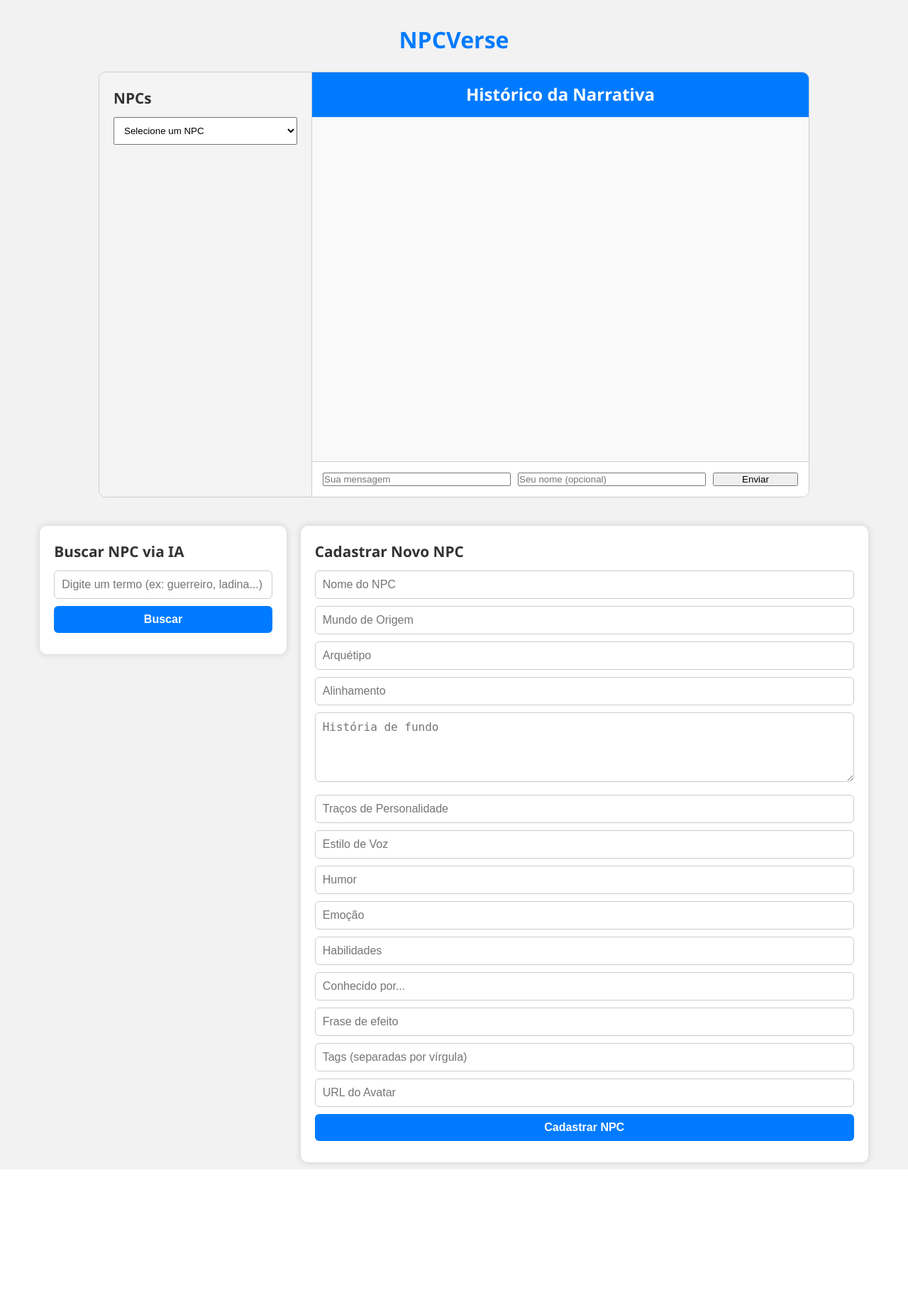
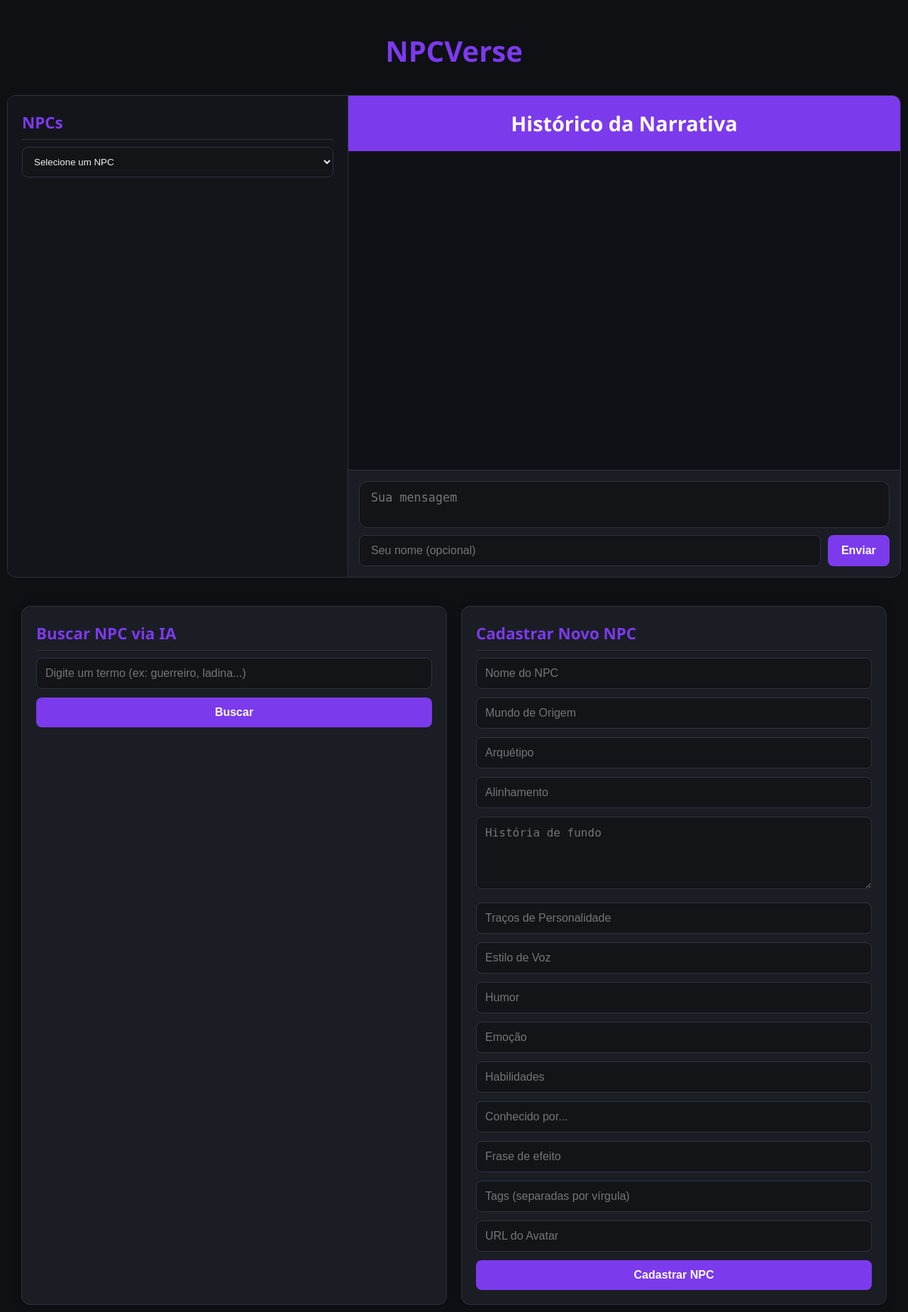
Before and after one commit to EduardoLazaroo/npc-verse, a Flask app: page / in a window 1280 px wide. Shown: the whole page at 71% size. Before the commit the page ends 1648 px from the top, so only its background shows below. Run offline with Flask 3, Linux system fonts and the light colour scheme; data that the repository does not hold is empty.

Commit message:
feat: informações do npc e estilização global

```diff
--- a/models/npcverse_model.py
+++ b/models/npcverse_model.py
@@ -91,7 +91,7 @@
         SELECT id, entry, created_at
         FROM story_log
         WHERE npc_name = %s
-        ORDER BY created_at DESC
+        ORDER BY created_at ASC
     """, (npc_name,))
     results = cursor.fetchall()
     cursor.close()
--- a/services/interaction_service.py
+++ b/services/interaction_service.py
@@ -1,5 +1,4 @@
 from models.npcverse_model import (
-    save_story_entry,
     get_npc_by_name,
     save_interaction,
     update_npc_emotion,
--- a/static/main.js
+++ b/static/main.js
@@ -129,8 +129,38 @@
   }
 }
 
-document.getElementById("npc-select").addEventListener("change", e => {
-  loadStoryLog(e.target.value);
-});
+document.getElementById('npc-select').addEventListener('change', async function () {
+    const npcName = this.value;
+
+    if (!npcName) return;
+
+    try {
+      const npc = await fetchJSON(`/npc/${encodeURIComponent(npcName)}`);
+
+      // Exibe a interface de NPC
+      document.getElementById("npc-display").style.display = "block";
+
+      document.getElementById("npc-name-display").textContent = npc.name;
+      document.getElementById("npc-avatar").src = npc.avatar_url;
+
+      document.getElementById("npc-origin").textContent = npc.origin_world || "";
+      document.getElementById("npc-archetype").textContent = npc.archetype || "";
+      document.getElementById("npc-alignment").textContent = npc.alignment || "";
+      document.getElementById("npc-traits").textContent = npc.personality_traits || "";
+      document.getElementById("npc-voice").textContent = npc.voice_style || "";
+      document.getElementById("npc-mood").textContent = npc.mood || "";
+      document.getElementById("npc-emotion").textContent = npc.emotion || "";
+      document.getElementById("npc-skills").textContent = npc.skills || "";
+      document.getElementById("npc-known").textContent = npc.known_for || "";
+      document.getElementById("npc-catchphrase").textContent = npc.catchphrase || "";
+      document.getElementById("npc-backstory").textContent = npc.backstory || "";
+      document.getElementById("npc-tags").textContent = Array.isArray(npc.tags) ? npc.tags.join(', ') : npc.tags || "";
+
+      loadStoryLog(npcName);
+    } catch (err) {
+      alert("Erro ao buscar dados do NPC: " + (err.error || JSON.stringify(err)));
+    }
+  });
+
 
 loadStoryLog();
--- a/static/style.css
+++ b/static/style.css
@@ -5,117 +5,196 @@
   box-sizing: border-box;
 }
 
+/* VARIÁVEIS GLOBAIS */
+:root {
+  --bg-main: #0e1014;
+  --bg-card: #1a1d23;
+  --border: #2d313b;
+  --text-primary: #f1f1f1;
+  --text-secondary: #a4a6ac;
+  --input-bg: #121418;
+  --input-border: #2e323d;
+  --highlight: #7c3aed;
+  --highlight-hover: #9f67ff;
+  --user-bubble: #2e3848;
+  --npc-bubble: #44325d;
+}
+
 /* GLOBAL */
 body {
-  font-family: 'Segoe UI', Tahoma, Geneva, Verdana, sans-serif;
-  background-color: #f2f2f2;
-  color: #333;
+  font-family: "Segoe UI", Tahoma, Geneva, Verdana, sans-serif;
+  background-color: var(--bg-main);
+  color: var(--text-primary);
   line-height: 1.6;
   padding: 10px;
 }
 
+/* HEADER */
 header.header {
   text-align: center;
-  padding: 20px 0;
+  padding: 30px 0;
 }
 
 .title {
-  font-size: 2rem;
-  color: #007BFF;
+  font-size: 2.5rem;
+  color: var(--highlight);
+  font-weight: bold;
 }
 
-.section-title {
-  margin-bottom: 10px;
-  font-size: 1.3rem;
-}
-
+/* LAYOUT PRINCIPAL */
 .main {
   display: flex;
   flex-direction: column;
   gap: 40px;
 }
 
-.component{
+.component {
   display: flex;
   flex-direction: row;
   gap: 20px;
   justify-content: center;
 }
 
+/* TÍTULOS DE SESSÃO */
+.section-title {
+  font-size: 1.4rem;
+  margin-bottom: 10px;
+  color: var(--highlight);
+  border-bottom: 1px solid var(--border);
+  padding-bottom: 5px;
+}
+
 /* FORMULÁRIOS */
 .form-section {
-  background: #fff;
+  background: var(--bg-card);
   padding: 20px;
-  border-radius: 10px;
-  box-shadow: 0 0 10px #ccc;
-  max-width: 800px;
+  border-radius: 12px;
+  box-shadow: 0 0 12px #00000050;
+  border: 1px solid var(--border);
+  width: 100%;
+  max-width: 600px;
 }
-
-.one{
-  height: min-content;
-}
-.two{}
 
 .form input,
 .form textarea,
-.form select,
+.form select {
+  width: 100%;
+  background-color: var(--input-bg);
+  border: 1px solid var(--input-border);
+  padding: 12px;
+  margin-bottom: 12px;
+  color: var(--text-primary);
+  border-radius: 8px;
+  font-size: 1rem;
+  transition: border 0.3s, box-shadow 0.3s;
+}
+
+.form input:focus,
+.form textarea:focus,
+.form select:focus {
+  border-color: var(--highlight);
+  box-shadow: 0 0 0 3px rgba(124, 58, 237, 0.2);
+  outline: none;
+}
+
+/* BOTÃO */
 .form button {
   width: 100%;
-  margin-bottom: 10px;
-  padding: 10px;
-  border-radius: 6px;
-  border: 1px solid #ccc;
+  padding: 12px;
+  border-radius: 8px;
+  background-color: var(--highlight);
+  border: none;
+  color: white;
+  font-weight: 600;
   font-size: 1rem;
-}
-
-.form button {
-  background-color: #007BFF;
-  color: white;
-  border: none;
-  font-weight: bold;
+  cursor: pointer;
   transition: background 0.3s;
 }
 
 .form button:hover {
-  background-color: #0056b3;
+  background-color: var(--highlight-hover);
 }
 
 /* CHAT */
 .chat-container {
   display: flex;
-  max-width: 1200px;
-  height: 75vh;
+  flex-direction: row;
+  width: 100%;
+  max-width: 1600px;
+  min-width: 320px;
+  height: 85vh;
   margin: 0 auto;
-  background: #fff;
-  border: 1px solid #ccc;
-  border-radius: 10px;
+  background: var(--bg-card);
+  border: 1px solid var(--border);
+  border-radius: 12px;
   overflow: hidden;
-  flex-direction: row;
 }
 
+/* Sidebar maior, com scroll */
 .sidebar {
-  width: 300px;
-  background: #f4f4f4;
+  flex: 1.3;
+  min-width: 480px;
+  max-width: 600px;
+  background: #13151b;
   padding: 20px;
-  border-right: 1px solid #ccc;
+  border-right: 1px solid var(--border);
+  overflow-y: auto;
 }
 
 .npc-select {
-  padding: 10px;
+  padding: 12px;
   width: 100%;
+  background-color: var(--input-bg);
+  color: var(--text-primary);
+  border: 1px solid var(--input-border);
+  border-radius: 8px;
+  margin-bottom: 20px;
 }
 
+.npc-display {
+  margin-top: 10px;
+}
+
+.npc-align {
+  display: flex !important;
+  align-items: center;
+  flex-direction: column;
+}
+
+.npc-avatar {
+  width: 100px;
+  height: 100px;
+  object-fit: cover;
+  border-radius: 50%;
+  margin-top: 5px;
+  border: 2px solid var(--highlight);
+}
+
+.npc-details label {
+  font-size: 0.9rem;
+  color: var(--text-secondary);
+}
+
+.npc-details {
+  max-height: 50vh;
+  overflow-y: auto;
+  padding-right: 10px;
+}
+
+/* CHATBOX */
 .chat-box {
-  width: 700px;
+  flex: 2.5;
   display: flex;
   flex-direction: column;
   justify-content: space-between;
+  min-width: 600px;
 }
 
 .chat-header {
-  background: #007bff;
+  background: var(--highlight);
   color: white;
-  padding: 12px;
+  padding: 16px;
+  font-size: 1.2rem;
   text-align: center;
 }
 
@@ -123,33 +202,82 @@
   flex: 1;
   overflow-y: auto;
   padding: 20px;
-  background: #f9f9f9;
+  background: #101117;
   list-style: none;
 }
 
+/* FORM DE MENSAGEM */
 .chat-input-form {
   display: flex;
-  flex-wrap: wrap;
+  flex-direction: column;
   gap: 10px;
   padding: 15px;
-  background: #fff;
-  border-top: 1px solid #ccc;
+  background: var(--bg-card);
+  border-top: 1px solid var(--border);
 }
 
-.chat-input-form input {
+.chat-input-form textarea {
   flex: 1;
-  min-width: 0;
+  resize: none;
+  min-height: 4rem;
+  max-height: 200px;
+  padding: 0.75rem 1rem;
+  border: 1px solid var(--input-border);
+  border-radius: 12px;
+  font-size: 1.05rem;
+  background-color: var(--input-bg);
+  color: var(--text-primary);
+  transition: border 0.2s, box-shadow 0.2s;
+  outline: none;
 }
 
-.chat-input-form button {
-  width: 120px;
+.chat-input-form textarea:focus {
+  border-color: var(--highlight);
+  box-shadow: 0 0 0 3px rgba(124, 58, 237, 0.2);
+}
+
+.input-actions {
+  display: flex;
+  justify-content: space-between;
+  gap: 10px;
+}
+
+.input-actions input {
+  flex: 1;
+  background-color: var(--input-bg);
+  border: 1px solid var(--input-border);
+  padding: 0.75rem 1rem;
+  border-radius: 8px;
+  color: var(--text-primary);
+  font-size: 1rem;
+  transition: border 0.3s, box-shadow 0.3s;
+}
+
+.input-actions input:focus {
+  border-color: var(--highlight);
+  box-shadow: 0 0 0 3px rgba(124, 58, 237, 0.2);
+  outline: none;
+}
+
+.input-actions button {
+  background-color: var(--highlight);
+  color: white;
+  font-weight: 600;
+  font-size: 1rem;
+  padding: 0.75rem 1.2rem;
+  border: none;
+  border-radius: 8px;
+  cursor: pointer;
+  transition: background 0.3s, transform 0.2s, box-shadow 0.2s;
+}
+
+.input-actions button:hover {
+  background-color: var(--highlight-hover);
+  transform: translateY(-2px);
+  box-shadow: 0 4px 8px rgba(124, 58, 237, 0.3);
 }
 
 /* MENSAGENS */
-.chat-message {
-  margin-bottom: 20px;
-}
-
 .chat-row {
   display: flex;
   align-items: flex-start;
@@ -170,21 +298,41 @@
   border-radius: 15px;
   font-size: 14px;
   line-height: 1.4;
-  box-shadow: 0 2px 6px rgba(0, 0, 0, 0.1);
+  box-shadow: 0 2px 6px rgba(0, 0, 0, 0.2);
+  color: var(--text-primary);
 }
 
 .bubble.user {
-  background-color: #d1e7dd;
+  background-color: var(--user-bubble);
   text-align: right;
 }
 
 .bubble.npc {
-  background-color: #f8d7da;
+  background-color: var(--npc-bubble);
   text-align: left;
 }
 
 .timestamp {
   font-size: 10px;
-  color: #888;
+  color: var(--text-secondary);
   margin-left: 8px;
 }
+
+@media (max-width: 1024px) {
+  .chat-container {
+    flex-direction: column;
+    height: auto;
+  }
+
+  .sidebar {
+    max-width: 100%;
+    min-width: unset;
+    border-right: none;
+    border-bottom: 1px solid var(--border);
+    height: auto;
+  }
+
+  .chat-box {
+    min-width: 100%;
+  }
+}
--- a/templates/index.html
+++ b/templates/index.html
@@ -22,6 +22,28 @@
             <option value="{{ npc.name }}">{{ npc.name }}</option>
           {% endfor %}
         </select>
+
+        <div class="npc-display" id="npc-display" style="display: none;">
+          <div class="npc-align">
+            <p id="npc-name-display"></p>
+            <img src="" alt="Avatar do NPC" class="npc-avatar" id="npc-avatar" />
+          </div>
+
+          <div id="npc-details" class="npc-details">
+            <label><strong>Mundo:</strong> <span id="npc-origin"></span></label><br>
+            <label><strong>Arquétipo:</strong> <span id="npc-archetype"></span></label><br>
+            <label><strong>Alinhamento:</strong> <span id="npc-alignment"></span></label><br>
+            <label><strong>Traços:</strong> <span id="npc-traits"></span></label><br>
+            <label><strong>Voz:</strong> <span id="npc-voice"></span></label><br>
+            <label><strong>Humor:</strong> <span id="npc-mood"></span></label><br>
+            <label><strong>Emoção:</strong> <span id="npc-emotion"></span></label><br>
+            <label><strong>Habilidades:</strong> <span id="npc-skills"></span></label><br>
+            <label><strong>Conhecido por:</strong> <span id="npc-known"></span></label><br>
+            <label><strong>Bordão:</strong> <span id="npc-catchphrase"></span></label><br>
+            <label><strong>História:</strong> <span id="npc-backstory"></span></label><br>
+            <label><strong>Tags:</strong> <span id="npc-tags"></span></label>
+          </div>
+        </div>
       </aside>
 
       <section class="chat-box">
@@ -30,9 +52,11 @@
         </header>
         <ul id="story-log" class="chat-log"></ul>
         <form id="interact-form" class="chat-input-form">
-          <input name="message" placeholder="Sua mensagem" required />
-          <input name="from" placeholder="Seu nome (opcional)" />
-          <button type="submit">Enviar</button>
+          <textarea name="message" id="message"  placeholder="Sua mensagem" required></textarea>
+          <div class="input-actions">
+            <input name="from" placeholder="Seu nome (opcional)" />
+            <button type="submit">Enviar</button>
+          </div>
         </form>
       </section>
     </section>
```
Also changed, not shown: routes/npcverse_routes.py (+11 -2 lines).
